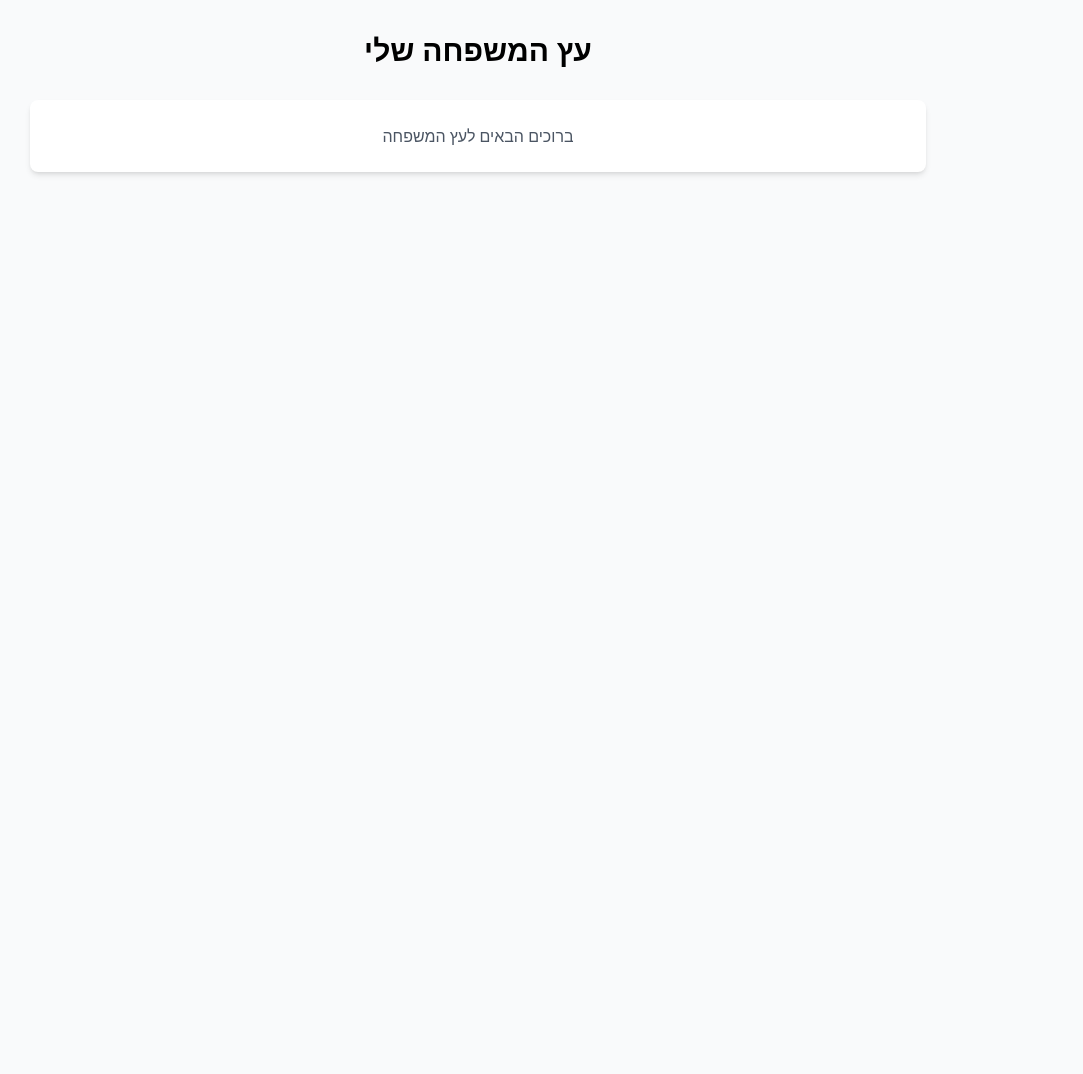
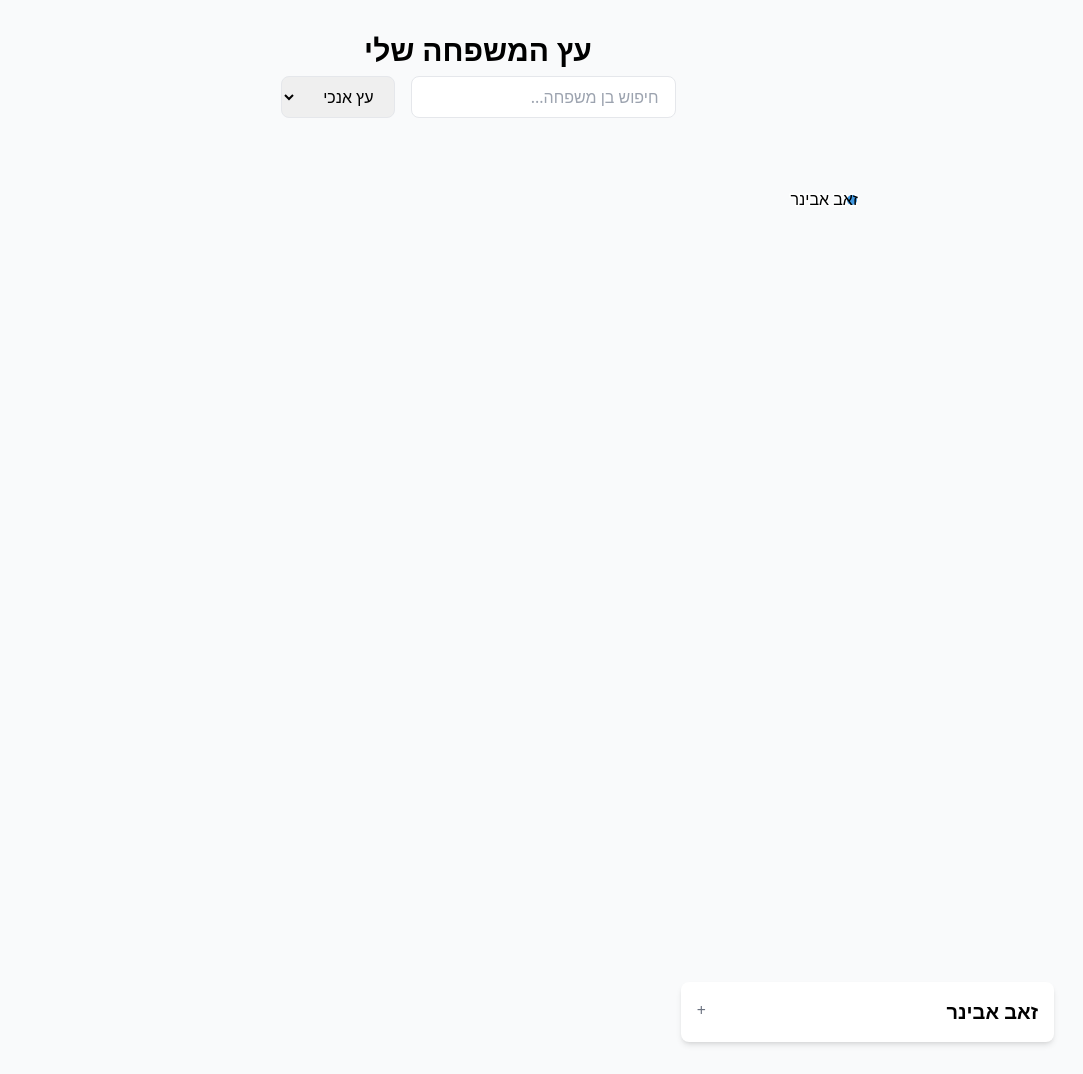
Before and after one commit to Zevik/familytreebest, a Next.js app: page / in a window 1280 px wide. Shown: the whole page, without its empty margins (162-1245 px from the left). Before the commit the page ends 800 px from the top, so only its background shows below. Built offline with nearby package versions, Linux system fonts and the light colour scheme.

Commit message:
Implement add relative functionality with automatic relationship calculation

```diff
--- a/app/page.tsx
+++ b/app/page.tsx
@@ -1,12 +1,85 @@
+'use client';
+
+import { PersonCard } from '@/components/PersonCard/PersonCard';
+import { TreeVisualization } from '@/components/TreeView/TreeVisualization';  // הוספת import
+import { useFamilyStore } from '@/lib/store/familyStore';
+import { RelationType } from '@/types/family';
+import { useState } from 'react';
+
 export default function Home() {
+  const people = useFamilyStore(state => state.people);
+  const [selectedPerson, setSelectedPerson] = useState<string | null>(null);
+  const [treeLayout, setTreeLayout] = useState<'vertical' | 'horizontal' | 'network'>('vertical');
+  const [searchQuery, setSearchQuery] = useState('');
+  const [isAddingRelative, setIsAddingRelative] = useState(false);
+  const [addRelativeData, setAddRelativeData] = useState<{
+    personId: string;
+    type: RelationType;
+  } | null>(null);
+
+  const handleAddRelative = (personId: string, type: RelationType) => {
+    setAddRelativeData({ personId, type });
+    setIsAddingRelative(true);
+  };
+
   return (
-    <main className="min-h-screen p-8">
-      <div className="max-w-4xl mx-auto">
-        <h1 className="text-3xl font-bold text-center mb-8">עץ המשפחה שלי</h1>
-        <div className="bg-white p-6 rounded-lg shadow-md">
-          <p className="text-center text-gray-600">ברוכים הבאים לעץ המשפחה</p>
+    <main className="min-h-screen p-4 md:p-8">
+      <div className="max-w-6xl mx-auto">
+        <header className="mb-8">
+          <h1 className="text-3xl font-bold text-center mb-2">עץ המשפחה שלי</h1>
+
+          {/* Search and Layout Controls */}
+          <div className="flex gap-4 justify-center mb-4">
+            <input
+              type="search"
+              placeholder="חיפוש בן משפחה..."
+              value={searchQuery}
+              onChange={(e) => setSearchQuery(e.target.value)}
+              className="px-4 py-2 border rounded-lg"
+            />
+            <select
+              value={treeLayout}
+              onChange={(e) => setTreeLayout(e.target.value as any)}
+              className="px-4 py-2 border rounded-lg"
+            >
+              <option value="vertical">עץ אנכי</option>
+              <option value="horizontal">עץ אופקי</option>
+              <option value="network">רשת</option>
+            </select>
+          </div>
+        </header>
+
+        {/* Tree Visualization */}
+        <TreeVisualization
+          people={people.filter(p =>
+            searchQuery ? p.fullName.includes(searchQuery) : true
+          )}
+          layout={treeLayout}
+          onPersonClick={(person) => setSelectedPerson(person.id)}
+        />
+
+        {/* Existing PersonCard Grid */}
+        <div className="grid grid-cols-1 md:grid-cols-2 lg:grid-cols-3 gap-4 mt-8">
+          {people.map(person => (
+            <PersonCard
+              key={person.id}
+              person={person}
+              onAddRelative={(type) => handleAddRelative(person.id, type)}
+              onEdit={() => setSelectedPerson(person.id)}
+            />
+          ))}
         </div>
       </div>
+
+      {/* הוספת הדיאלוג */}
+      {isAddingRelative && addRelativeData && (
+        <AddRelativeDialog
+          isOpen={isAddingRelative}
+          onClose={() => setIsAddingRelative(false)}
+          relatedToId={addRelativeData.personId}
+          relationType={addRelativeData.type}
+        />
+      )}
     </main>
-  )
+  );
 }
```
